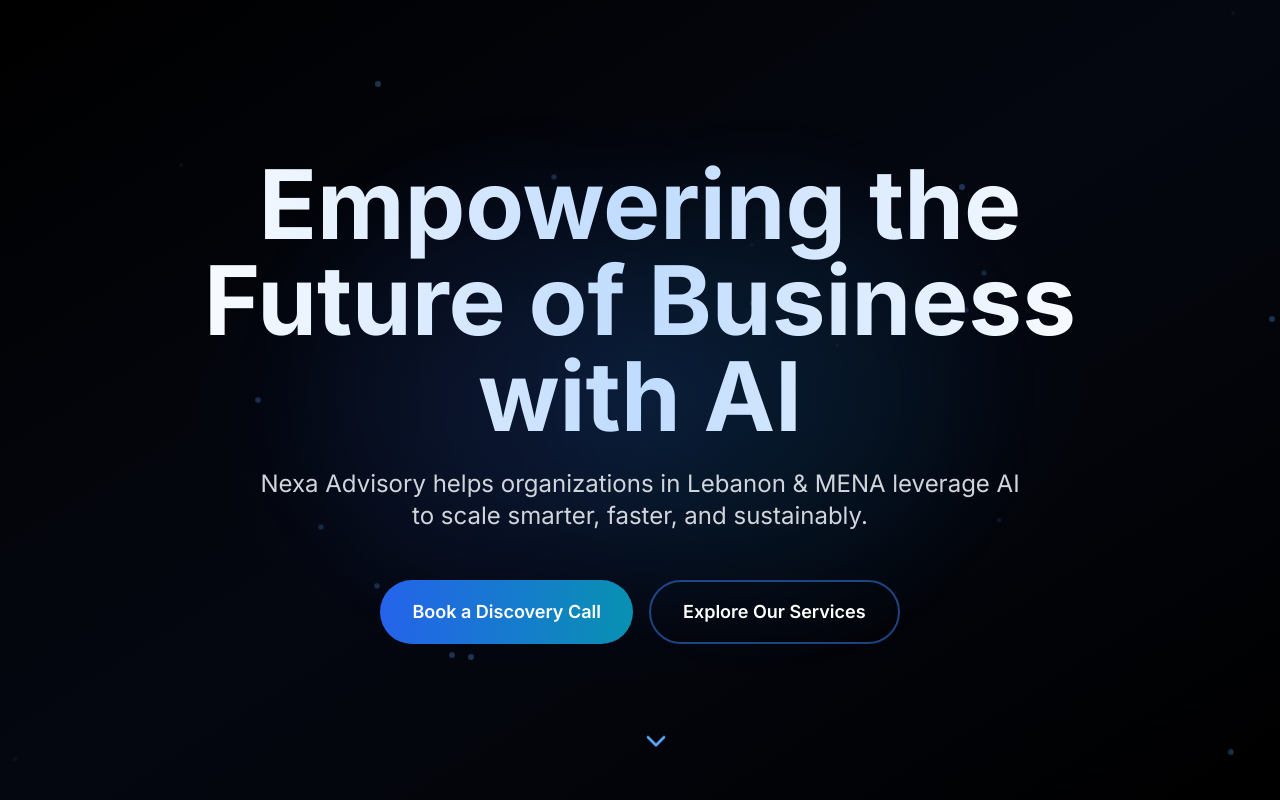
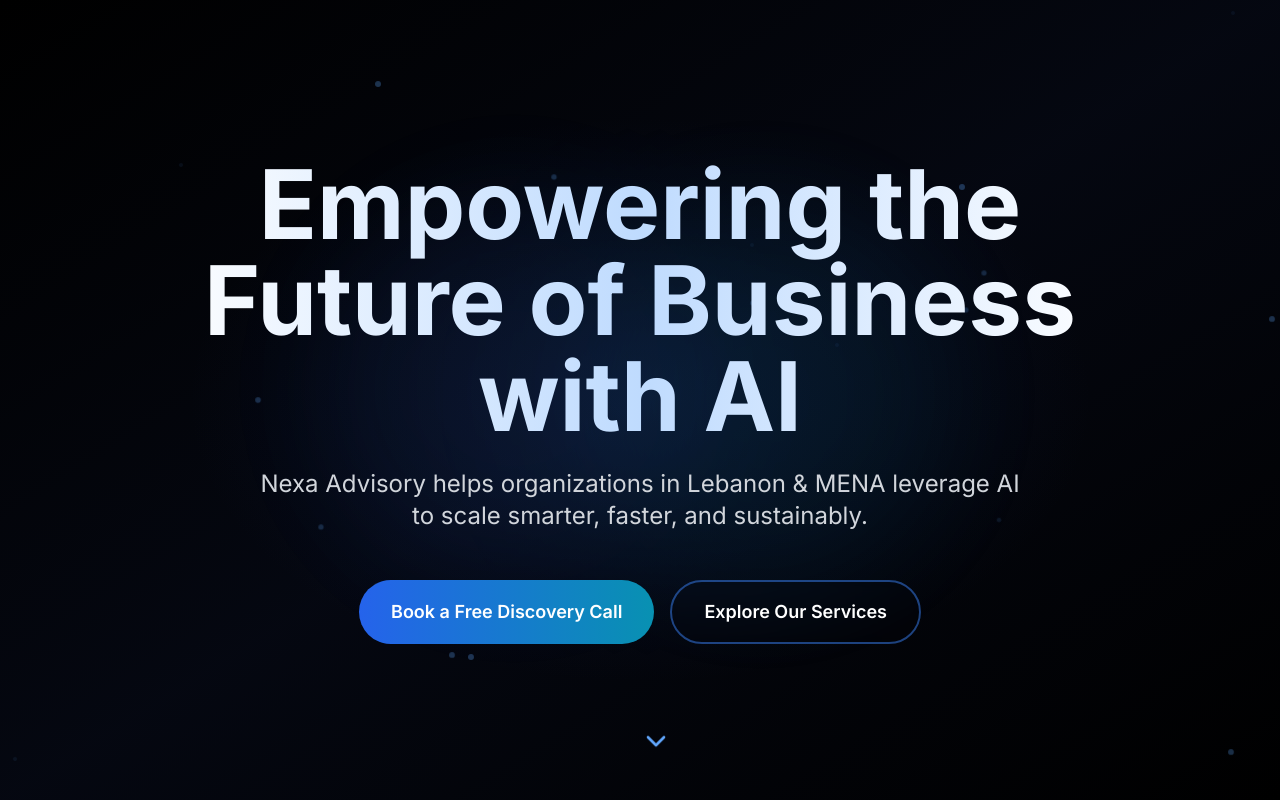
Before and after one commit to nexaadviaory/nexadvisory-site1, a React (Vite) app: page / in a window 1280 px wide. Shown: the top 800 px of the page. Built offline with nearby package versions, Linux system fonts and the light colour scheme.

Commit message:
Update Hero.tsx

```diff
--- a/src/components/Hero.tsx
+++ b/src/components/Hero.tsx
@@ -48,7 +48,7 @@
         </p>
         <div className="flex flex-col sm:flex-row gap-4 justify-center">
           <button onClick={() => scrollToSection('cta')} className="group relative px-8 py-4 bg-gradient-to-r from-blue-600 to-cyan-600 rounded-full font-semibold text-lg overflow-hidden transition-all duration-300 hover:scale-105 hover:shadow-[0_0_40px_rgba(59,130,246,0.6)]">
-            <span className="relative z-10">Book a Discovery Call</span>
+            <span className="relative z-10">Book a Free Discovery Call</span>
             <div className="absolute inset-0 bg-gradient-to-r from-cyan-600 to-blue-600 opacity-0 group-hover:opacity-100 transition-opacity duration-300"></div>
           </button>
           <button onClick={() => scrollToSection('services')} className="px-8 py-4 border-2 border-blue-500/50 rounded-full font-semibold text-lg backdrop-blur-sm hover:bg-blue-500/10 hover:border-blue-400 transition-all duration-300 hover:scale-105">
```
